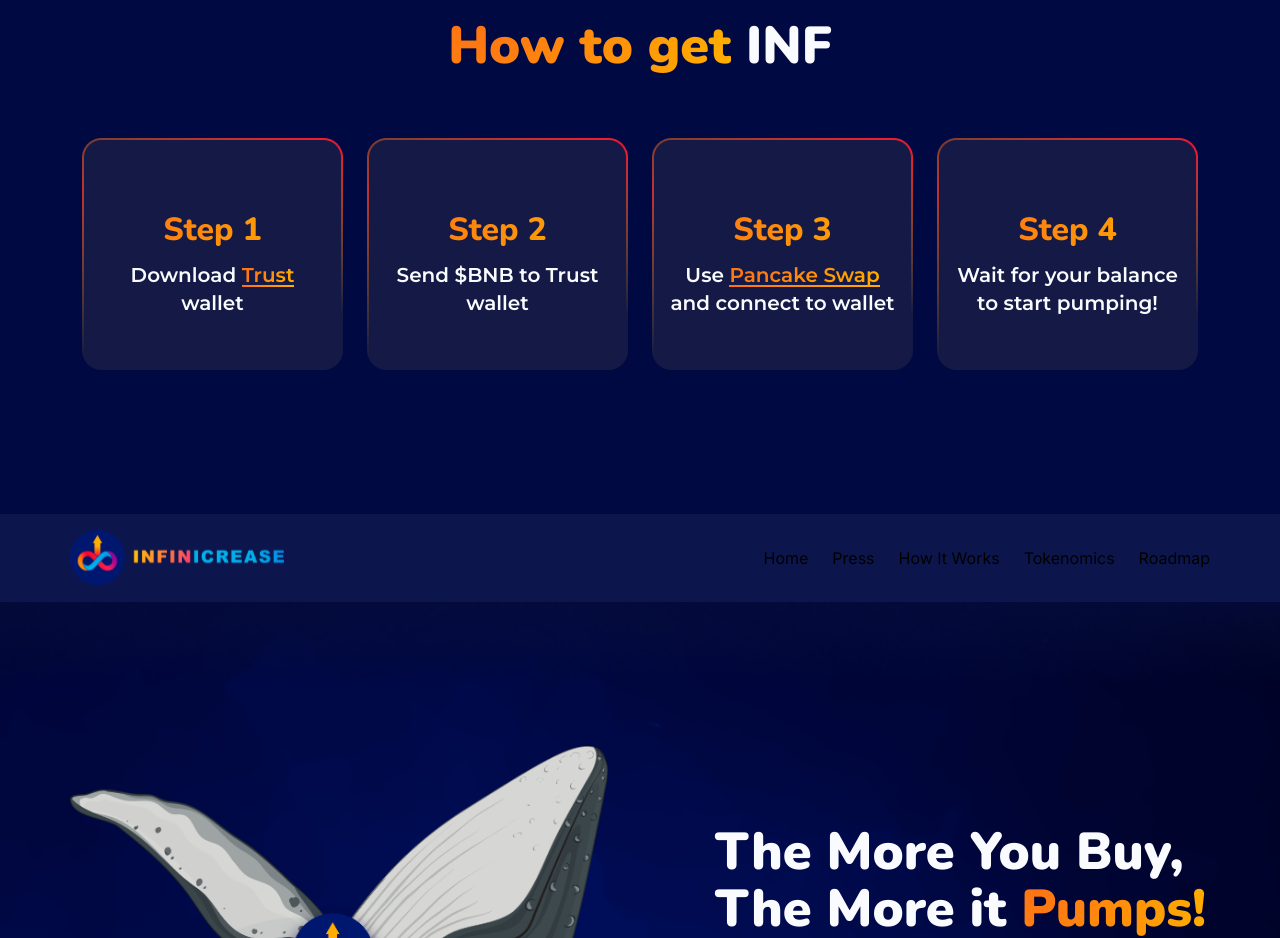
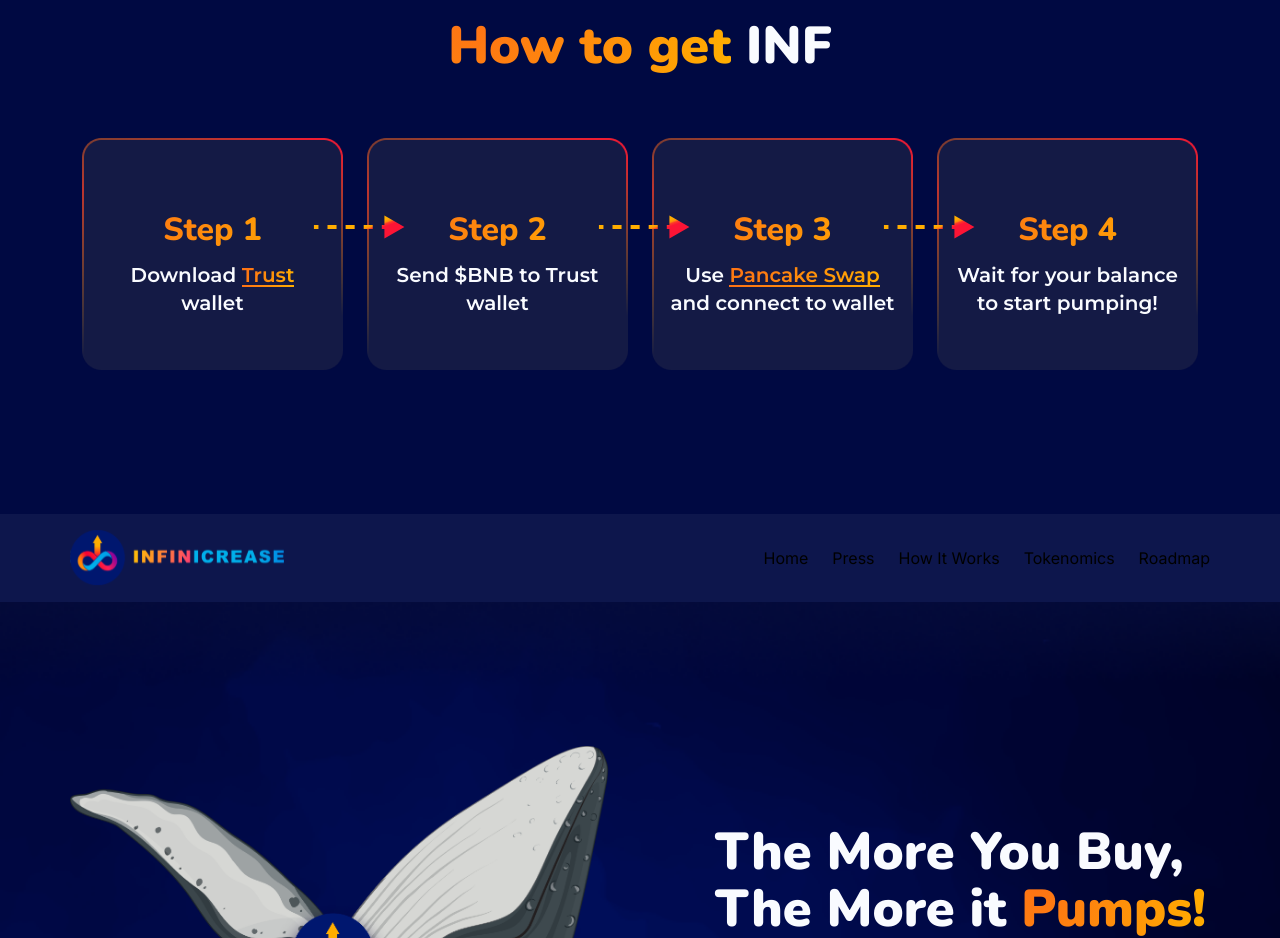
Before and after one commit to radialcoderavipoonia/infinicrease, a Next.js app: page / in a window 1280 px wide. Shown: the part 820-1758 px from the top of the page. Built offline with nearby package versions, Linux system fonts and the light colour scheme.

Commit message:
how get section complete,code merge

```diff
--- a/src/components/GetInf.jsx
+++ b/src/components/GetInf.jsx
@@ -1,5 +1,7 @@
 import React from "react";
 import { getInf } from "./common/Helper";
+import Image from "next/image";
+import { GetArrow } from "./common/Icons";
 
 const GetInf = () => {
   return (
@@ -7,15 +9,27 @@
       <p className=" font-Nunito font-black text-cyanBlack  leading-[110%] xl:text-5xl sm:text-[45px] text-3xl text-center mb-16">
         <span className=" linear_color">How to get</span> INF
       </p>
-      <div className=" flex flex-wrap">
+      <div className=" flex flex-wrap relative gap-y-6">
+        <span className=" absolute z-10 top-[33%] start-[21.3%] lg:block hidden">
+          <GetArrow />
+        </span>
+        <span className=" absolute z-10 top-[33%] start-[46.3%] lg:block hidden">
+          <GetArrow />
+        </span>
+        <span className=" absolute z-10 top-[33%] start-[71.3%] lg:block hidden">
+          <GetArrow />
+        </span>
         {getInf.map((value, index) => {
           return (
-            <div className=" w-3/12 px-3" key={index}>
-              <div className=" pt-[74px] half-a-border-on-top pb-[53px] px-4 bg_100 bg-no-repeat bg-getCard get_card hover:translate-y-[-16px] transition-all ease-in-out duration-150">
-                <p className=" linear_color font-Nunito font-extrabold text-3xl text-center leading-[35px] mb-[14px]">
+            <div
+              className=" lg:w-3/12 md:w-4/12 sm:w-6/12 w-full px-3"
+              key={index}
+            >
+              <div className="pt-[74px] h-full half-a-border-on-top pb-[53px] px-4 bg_100 bg-no-repeat bg-getCard get_card hover:translate-y-[-16px] transition-all ease-in-out duration-150">
+                <p className=" linear_color font-Nunito font-extrabold md:text-3xl text-2xl text-center leading-[35px] mb-[14px]">
                   {value.title}
                 </p>
-                <p className=" font-Montserrat font-semibold text-xl text-center text-cyanBlack leading-[140%]">
+                <p className=" font-Montserrat font-semibold md:text-xl text-lg text-center text-cyanBlack leading-[140%]">
                   {/* Download <span>Trust</span> wallet */}
                   {value.description} <span>{value.liner}</span>{" "}
                   {value.descriptionLast}
--- a/src/components/common/Icons.jsx
+++ b/src/components/common/Icons.jsx
@@ -109,3 +109,34 @@
     </svg>
   );
 };
+export const GetArrow = () => {
+  return (
+    <svg
+      width="92"
+      height="24"
+      viewBox="0 0 92 24"
+      fill="none"
+      xmlns="http://www.w3.org/2000/svg"
+    >
+      <path
+        d="M91.4128 12.0244L71.4128 0.477408V23.5714L91.4128 12.0244ZM0.931641 14.0244H5.4557V10.0244H0.931641V14.0244ZM14.5038 14.0244H23.5519V10.0244H14.5038V14.0244ZM32.6001 14.0244H41.6482V10.0244H32.6001V14.0244ZM50.6963 14.0244H59.7444V10.0244H50.6963V14.0244ZM68.7925 14.0244H77.8407V10.0244H68.7925V14.0244Z"
+        fill="url(#paint0_linear_516_43570)"
+      />
+      <defs>
+        <linearGradient
+          id="paint0_linear_516_43570"
+          x1="103.635"
+          y1="0.784427"
+          x2="101.607"
+          y2="-5.21457"
+          gradientUnits="userSpaceOnUse"
+        >
+          <stop stop-color="#FC1435" />
+          <stop offset="0.390625" stop-color="#FD3A28" />
+          <stop offset="0.630208" stop-color="#FE8C0C" />
+          <stop offset="1" stop-color="#FFAD00" />
+        </linearGradient>
+      </defs>
+    </svg>
+  );
+};
```
